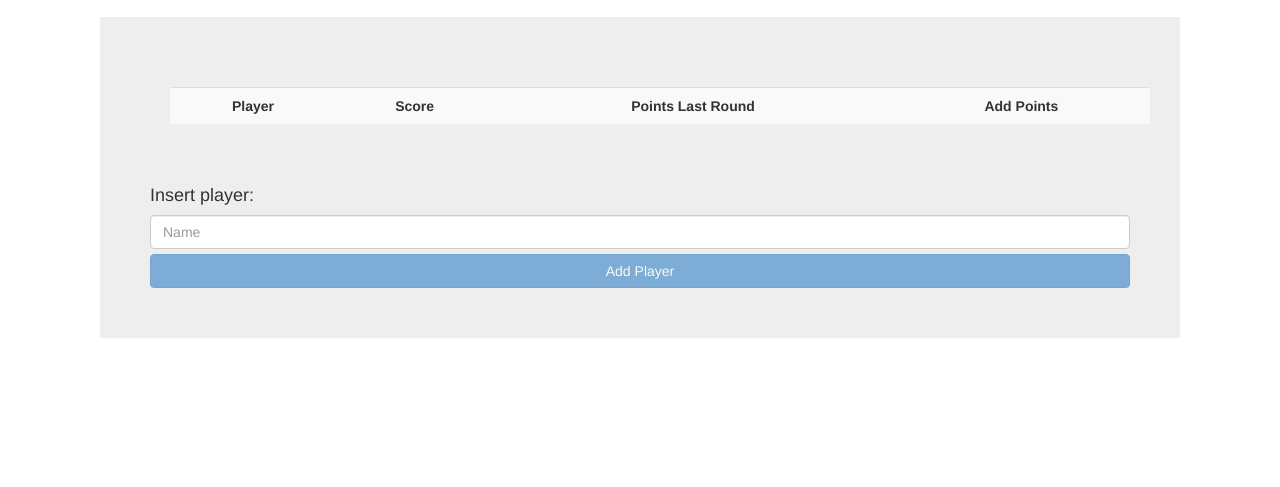
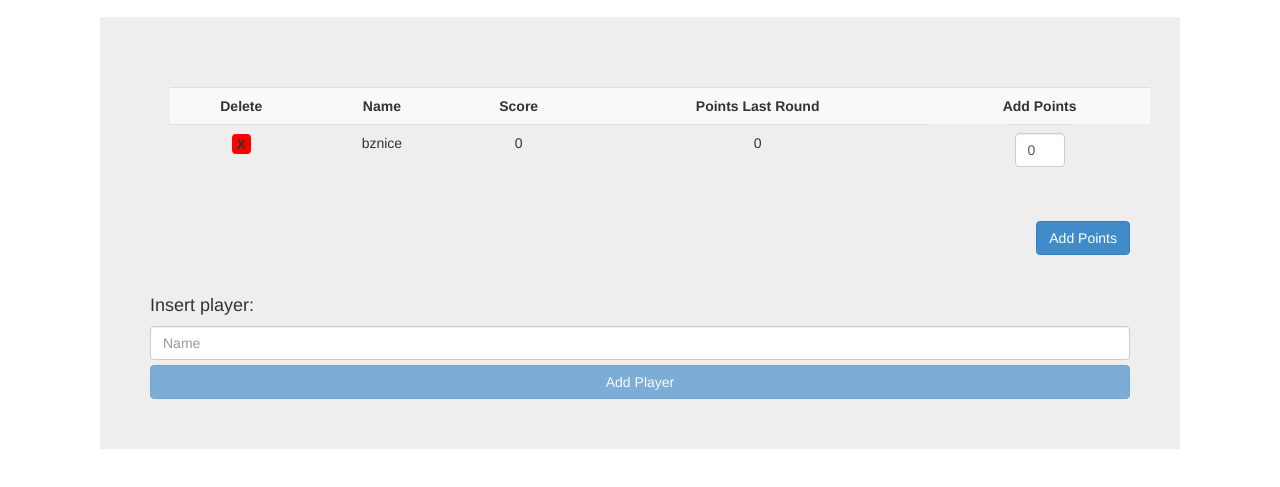
Before and after one commit to bznice/bicas, a plain HTML site: page index.html in a window 1280 px wide. Shown: the part 63-550 px from the top of the page. Drawn offline with nearby package versions, Linux system fonts and the light colour scheme.

Commit message:
001 - created button delete player

```diff
--- a/index.html
+++ b/index.html
@@ -37,6 +37,14 @@
     .addpoints {
       width: 50px;
     }
+
+    .deletebtn {
+      background-color: red;
+      text-align: center;
+      font-weight: bold;
+      padding: 0 5px;
+      border: 0;
+    }
   </style>
 </head>
 
@@ -45,12 +53,16 @@
   <div class="jumbotron">
     <table class="table table-striped">
       <tr>
-        <th style="text-align: center">Player</th>
+        <th style="text-align: center">Delete</th>
+        <th style="text-align: center">Name</th>
         <th style="text-align: center">Score</th>
         <th style="text-align: center">Points Last Round</th>
         <th style="text-align: center">Add Points</th>
       </tr>
       <tr ng-repeat="player in players">
+        <td>
+          <button class="btn deletebtn" ng-click="deletePlayer(player.name)">X</button>
+        </td>
         <td>{{player.name}}</td>
         <td>{{player.score}}</td>
         <td>{{player.pointslr}}</td>
--- a/lib/bicas.js
+++ b/lib/bicas.js
@@ -3,9 +3,11 @@ angular.module("bicas")
     .controller("bicasCtrl", function ($scope) {
     $scope.app = "LETS PLAY BICAS!";
 
-    $scope.players = [];
+    $scope.players = [
+        { name: "bznice", score: "0", pointslr: "0", points: "0"}
+    ];
 
-    $scope.playersN = 0;
+    $scope.playersN = 1;
 
     $scope.addPlayer = function (player) {
         player.score = "0";
@@ -23,4 +25,11 @@ angular.module("bicas")
         player.points = "0";
         });
     };
+
+    $scope.deletePlayer = function (name) {
+        var indexPlayer = $scope.players
+            .map(function (player){return player.name})
+            .indexOf(name);
+        $scope.players.splice(indexPlayer, 1);
+    }
 });
```
